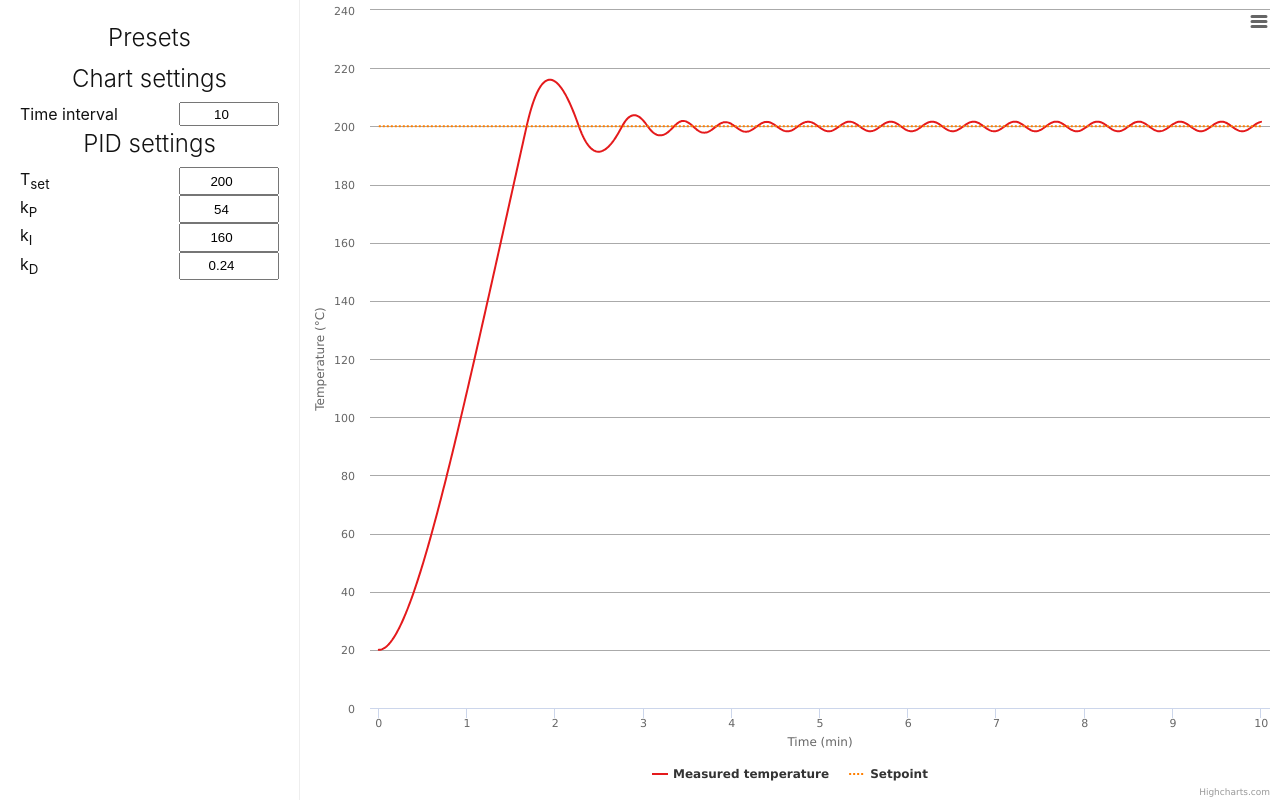
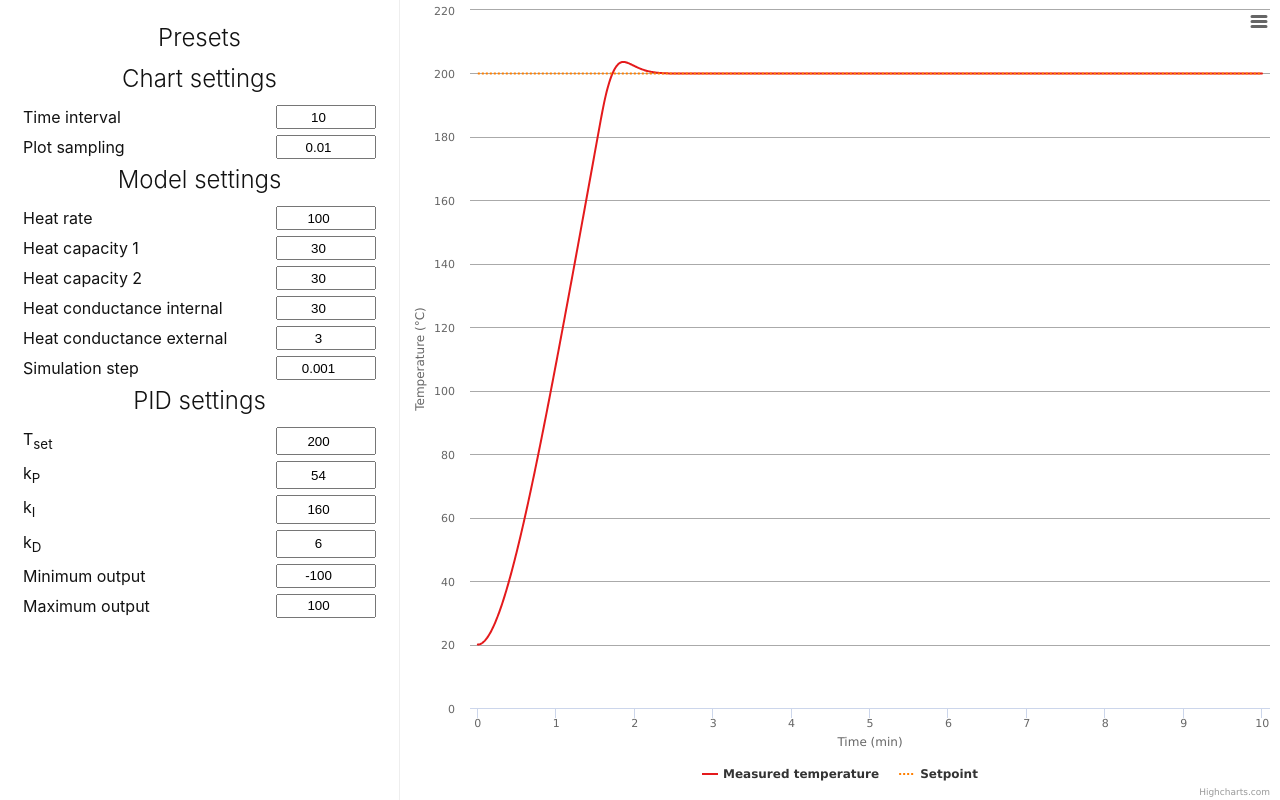
Before and after one commit to stepansnigirev/pid-demo, a plain HTML site: page demo/index.html in a window 1280 px wide. Drawn offline with Linux system fonts and the light colour scheme.

Commit message:
all fields in the demo

```diff
--- a/demo/app.js
+++ b/demo/app.js
@@ -22,7 +22,7 @@ var app = new Vue({
 			mode: "pid",
 			kp: 54,
 			ki: 160,
-			kd: 0.24,
+			kd: 6,
 
 			// dt: 1e-6, // relay time step
 			dt: 1e-3, // relay time step
--- a/demo/index.html
+++ b/demo/index.html
@@ -21,6 +21,35 @@
 			<span>Time interval</sub></span>
 			<input type="number" id="time" v-model.number="pid.t" @change="change">
 		</label>
+		<label for="t_sample">
+			<span>Plot sampling</span>
+			<input type="number" id="t_sample" v-model.number="system.t_sample" @change="change">
+		</label>
+		<h1>Model settings</h1>
+		<label for="q_in">
+			<span>Heat rate</span>
+			<input type="number" id="q_in" v-model.number="system.q_in" @change="change">
+		</label>
+		<label for="c_heat">
+			<span>Heat capacity 1</span>
+			<input type="number" id="c_heat" v-model.number="system.c_heat" @change="change">
+		</label>
+		<label for="c_det">
+			<span>Heat capacity 2</span>
+			<input type="number" id="c_det" v-model.number="system.c_det" @change="change">
+		</label>
+		<label for="kappa_int">
+			<span>Heat conductance internal</span>
+			<input type="number" id="kappa_int" v-model.number="system.kappa_int" @change="change">
+		</label>
+		<label for="kappa_ext">
+			<span>Heat conductance external</span>
+			<input type="number" id="kappa_ext" v-model.number="system.kappa_ext" @change="change">
+		</label>
+		<label for="dt">
+			<span>Simulation step</span>
+			<input type="number" id="dt" v-model.number="system.dt" @change="change">
+		</label>
 		<h1>PID settings</h1>
 		<label for="tset">
 			<span>T<sub>set</sub></span>
@@ -38,6 +67,14 @@
 			<span>k<sub>D</sub></span>
 			<input type="number" id="kd" v-model.number="pid.kd" @change="change">
 		</label>
+		<label for="umin">
+			<span>Minimum output</span>
+			<input type="number" id="umin" v-model.number="pid.umin" @change="change">
+		</label>
+		<label for="umax">
+			<span>Maximum output</span>
+			<input type="number" id="umax" v-model.number="pid.umax" @change="change">
+		</label>
 	</nav>
 	<main id="chart">
 	</main>
--- a/demo/style.css
+++ b/demo/style.css
@@ -20,7 +20,7 @@ html, body{
     height: 100%;
 }
 nav{
-    width: 300px;
+    width: 400px;
     border-right: 1px solid #eee;
     padding: 20px;
 }
@@ -29,6 +29,7 @@ nav label{
     flex-direction: row;
     align-content: center;
     justify-content: space-between;
+    padding: 3px;
 }
 
 main{
```
Also changed, not shown: index.html (+4 -1 lines).
